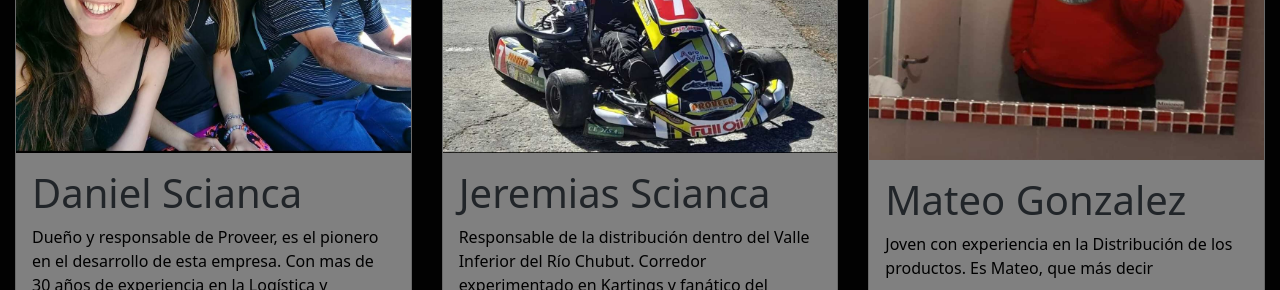
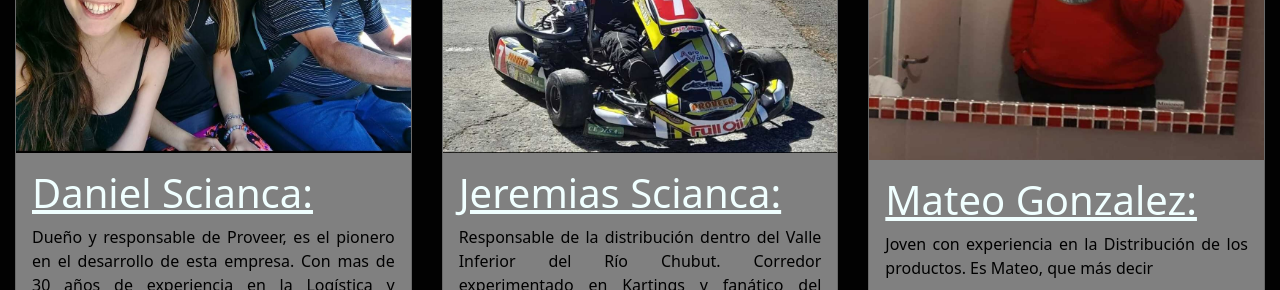
Before and after one commit to Emmendieta/CH-DesarrolloWeb, a plain HTML site: page pages/about.html in a window 1280 px wide. Shown: the part 992-1282 px from the top of the page. Drawn offline with nearby package versions, Linux system fonts and the light colour scheme.

Commit message:
correcciones en la presentacion de las paginas

```diff
--- a/pages/about.html
+++ b/pages/about.html
@@ -80,7 +80,7 @@
                         <div class="card" id="danielScianca" >
                             <img src="../images/daniel_scianca/daniel.jpeg" class="card-img-top" alt="...">
                             <div class="card-body">
-                                <h1 class="card-title">Daniel Scianca</h1>
+                                <h1 class="card-title">Daniel Scianca:</h1>
                                 <p class="card-text">Dueño y responsable de Proveer, es el pionero en el desarrollo de esta empresa. Con mas de 30 años de experiencia en la Logística y Distribución, es el encargado de la administración y de coordinar los envíos. Fanático de la Pesca y del aire libre, le encanta acampar cada vez que surge la posibilidad.</p>
                                 <a href="https://www.facebook.com/daniel.scianca.7" target="_blank" class="btn btn-primary"><i class="fa-brands fa-facebook fa-lg"></i></a>
                             </div>
@@ -89,7 +89,7 @@
                         <div class="card" id="jeremiasScianca">
                             <img src="../images/jeremias_scianca/jeremias-karting.jpeg" class="card-img-top" alt="...">
                             <div class="card-body">
-                                <h1 class="card-title">Jeremias Scianca</h1>
+                                <h1 class="card-title">Jeremias Scianca:</h1>
                                 <p class="card-text">Responsable de la distribución dentro del Valle Inferior del Río Chubut. Corredor experimentado en Kartings y fanático del automovilismo, siempre lo vas a encontrar con una llave en su mano listo para arreglar algo.</p>
                                 <a href="https://www.instagram.com/sciancajeremias/" target="_blank" class="btn btn-secondary"><i class="fa-brands fa-instagram fa-lg"></i></a>
                             </div>
@@ -98,7 +98,7 @@
                         <div class="card" id="mateoGonzalez">
                             <img src="../images/mateo_gonzalez/mateo.jpeg" class="card-img-top" alt="...">
                             <div class="card-body">
-                                <h1 class="card-title">Mateo Gonzalez</h1>
+                                <h1 class="card-title">Mateo Gonzalez:</h1>
                                 <p class="card-text">Joven con experiencia en la Distribución de los productos. Es Mateo, que más decir</p>
                                 <a href="https://www.instagram.com/mateo_gonzalez679?igsh=Y2QxMDM5OXQ1YXh0" target="_blank" class="btn btn-secondary"><i class="fa-brands fa-instagram fa-lg"></i></a>
                             </div>
--- a/style.css
+++ b/style.css
@@ -11,7 +11,7 @@
 
 /* ---- GENERAL ---- */
 
-html {
+html, body {
     height: 100%;
     width: auto;
 }
@@ -19,7 +19,7 @@ html {
 body {
     display: grid;
     grid-template-columns: 1fr 2fr 1fr;
-    grid-template-rows: auto 2fr auto;
+    grid-template-rows: auto 1fr auto;
     grid-template-areas:
         "header header header"
         "main main main"
@@ -240,6 +240,15 @@ body {
     text-align: justify;
 }
 
+.card-title {
+    color: azure;
+    text-decoration: underline;
+}
+
+.card-text {
+    text-align: justify;
+}
+
 /* ---- HELP ---- */
 
 .mnArtFmTextArea {
@@ -282,6 +291,7 @@ body {
     border-top: 3px rgb(44, 42, 42) solid;
     align-items: center;
     justify-content: center;
+    padding-top: 15px;
 }
 
 .ftTopSectLink, .ftBottomSectLink {
```
